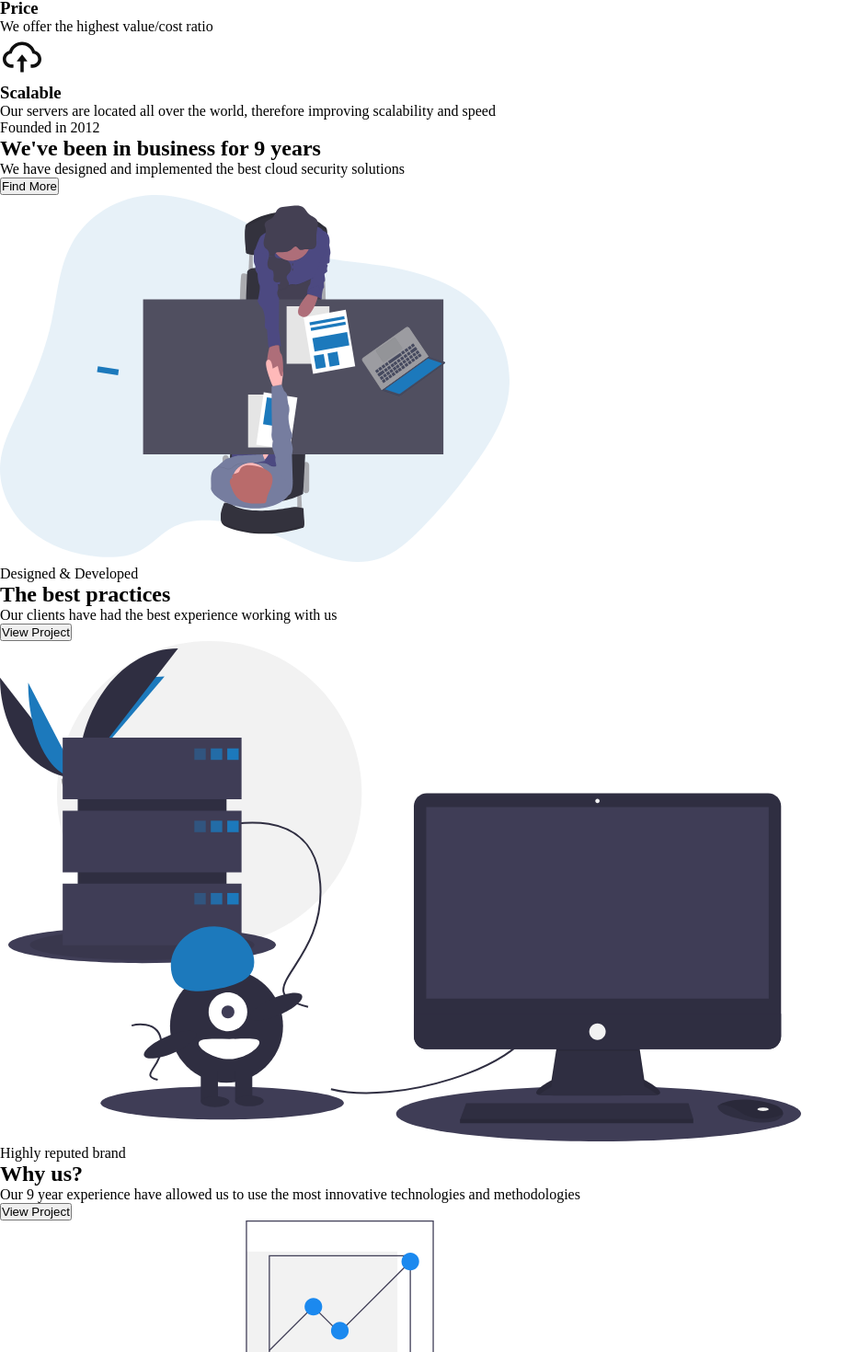
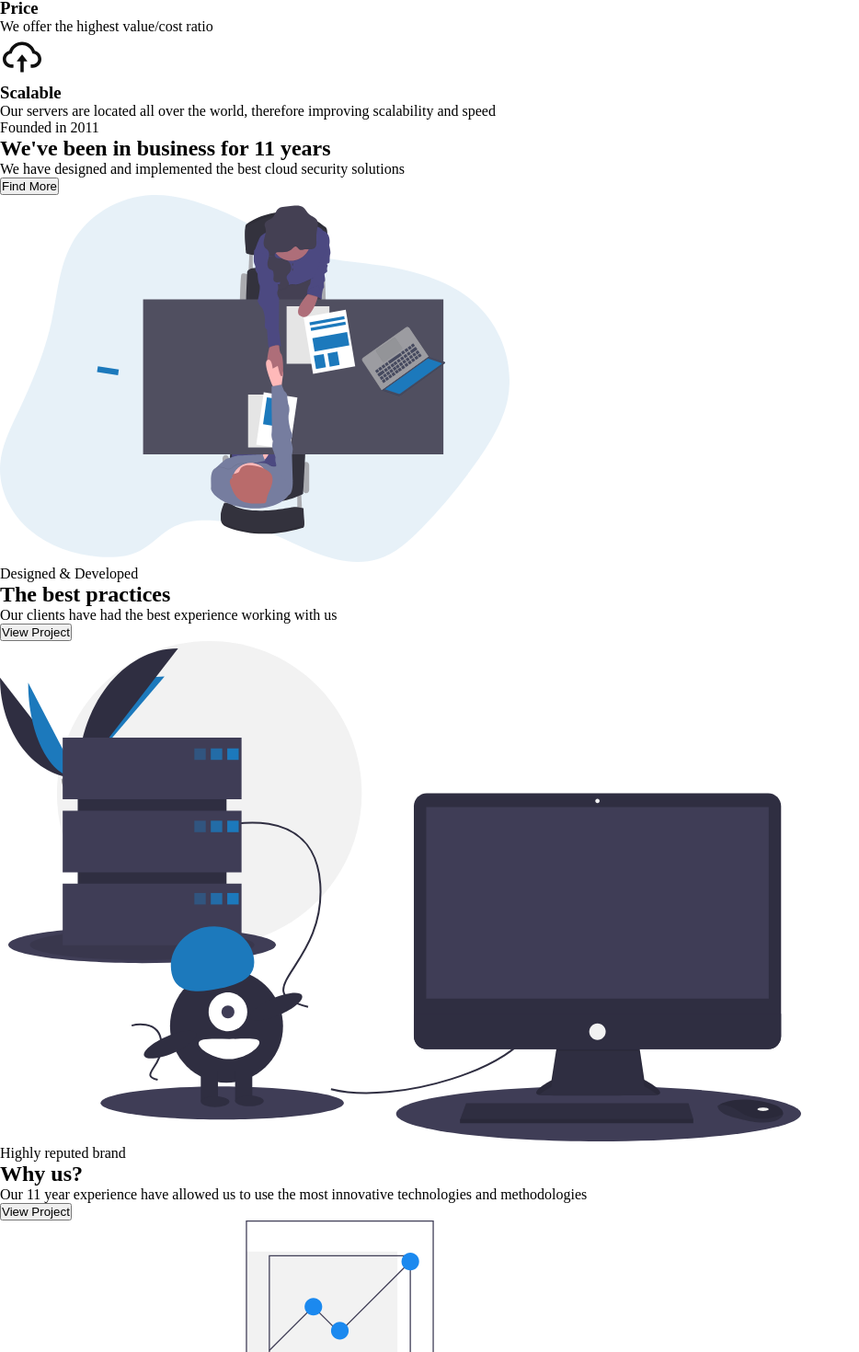
Before and after one commit to theodorejohn7/style_components, a React (Create React App) app: page / in a window 1280 px wide. Shown: the part 838-2308 px from the top of the page at 92% size, without its empty margins (0-934 px from the left). Built offline with nearby package versions, Linux system fonts and the light colour scheme; a web font is replaced by a local one.

Commit message:
home page second draft

```diff
--- a/src/data/HeroData.js
+++ b/src/data/HeroData.js
@@ -2,9 +2,9 @@ export const heroOne = {
 	reverse: true,
 	inverse: true,
 	topLine: {
-		text: 'Founded in 2012',
+		text: 'Founded in 2011',
 	},
-	headline: "We've been in business for 9 years",
+	headline: "We've been in business for 11 years",
 	description: 'We have designed and implemented the best cloud security solutions',
 	buttonLabel: 'Find More',
 	imgStart: 'start',
@@ -36,7 +36,7 @@ export const heroThree = {
 	},
 	headline: 'Why us? ',
 	description:
-		'Our 9 year experience have allowed us to use the most innovative technologies and methodologies',
+		'Our 11 year experience have allowed us to use the most innovative technologies and methodologies',
 	buttonLabel: 'View Project',
 
 	linkTo: '/download',
```
